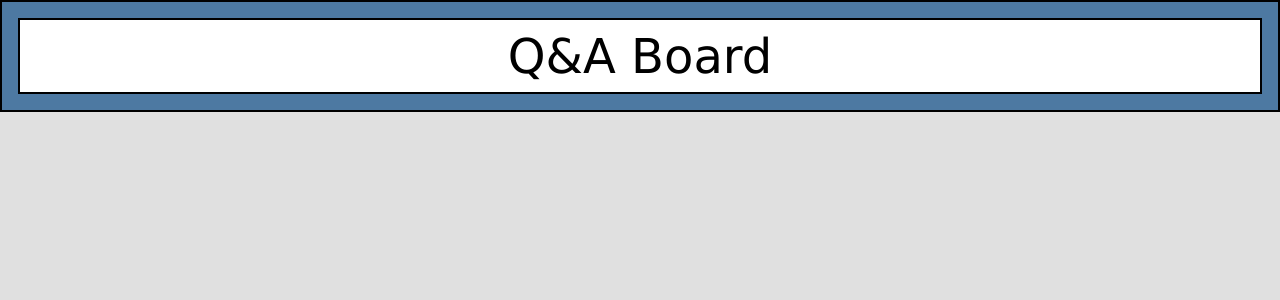
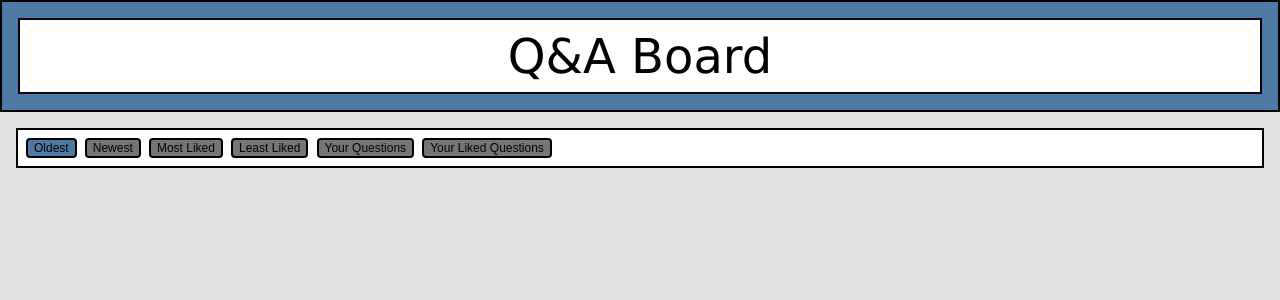
Before and after one commit to u1942789/WMGTSS_u1942789, a Flask app: page / in a window 1280 px wide. Shown: the top 300 px of the page. Run offline with Flask 2, Linux system fonts and the light colour scheme.

Commit message:
Sorter buttons completed.

```diff
--- a/static/styles/qa_home_style.css
+++ b/static/styles/qa_home_style.css
@@ -20,3 +20,26 @@ body {
     padding: 8px;
     text-align: center;
 }
+
+.sorter_div {
+    background-color: #FFF;
+    border-style: solid;
+    border-width: 2px;
+    margin: 16px;
+}
+
+#initial_button{
+    background-color: #4D79A2;
+}
+
+.sorter_button {
+    background-color: #747576;
+    border-color: #000;
+    border-radius: 4px;
+    border-style: solid;
+    font-size: 12px;
+    margin-bottom: 8px;
+    margin-left: 8px;
+    margin-right: -5px;
+    margin-top: 8px;
+}
--- a/templates/qa_home_template.html
+++ b/templates/qa_home_template.html
@@ -7,9 +7,20 @@
     <title>WMG Teaching Support System</title>
 </head>
 <body>
+
 <!-- Heading -->
 <div class="heading_div">
     <p class="heading_paragraph">Q&A Board</p>
 </div>
+
+<!-- Sorter Buttons -->
+<div class="sorter_div">
+    <button id="initial_button" class="sorter_button" type="button">Oldest</button>
+    <button class="sorter_button" type="button">Newest</button>
+    <button class="sorter_button" type="button">Most Liked</button>
+    <button class="sorter_button" type="button">Least Liked</button>
+    <button class="sorter_button" type="button">Your Questions</button>
+    <button class="sorter_button" type="button">Your Liked Questions</button>
+</div>
 </body>
 </html>
```
